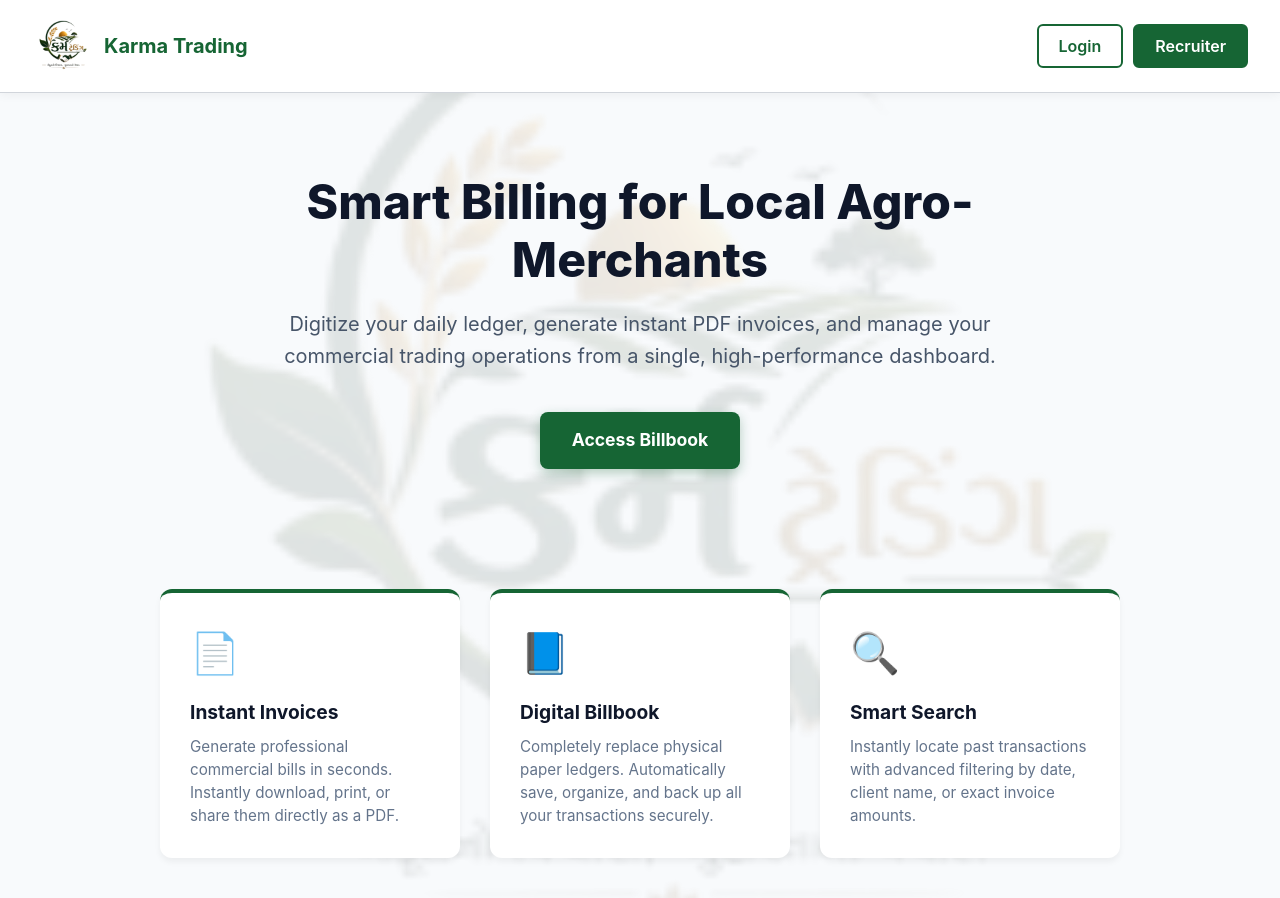
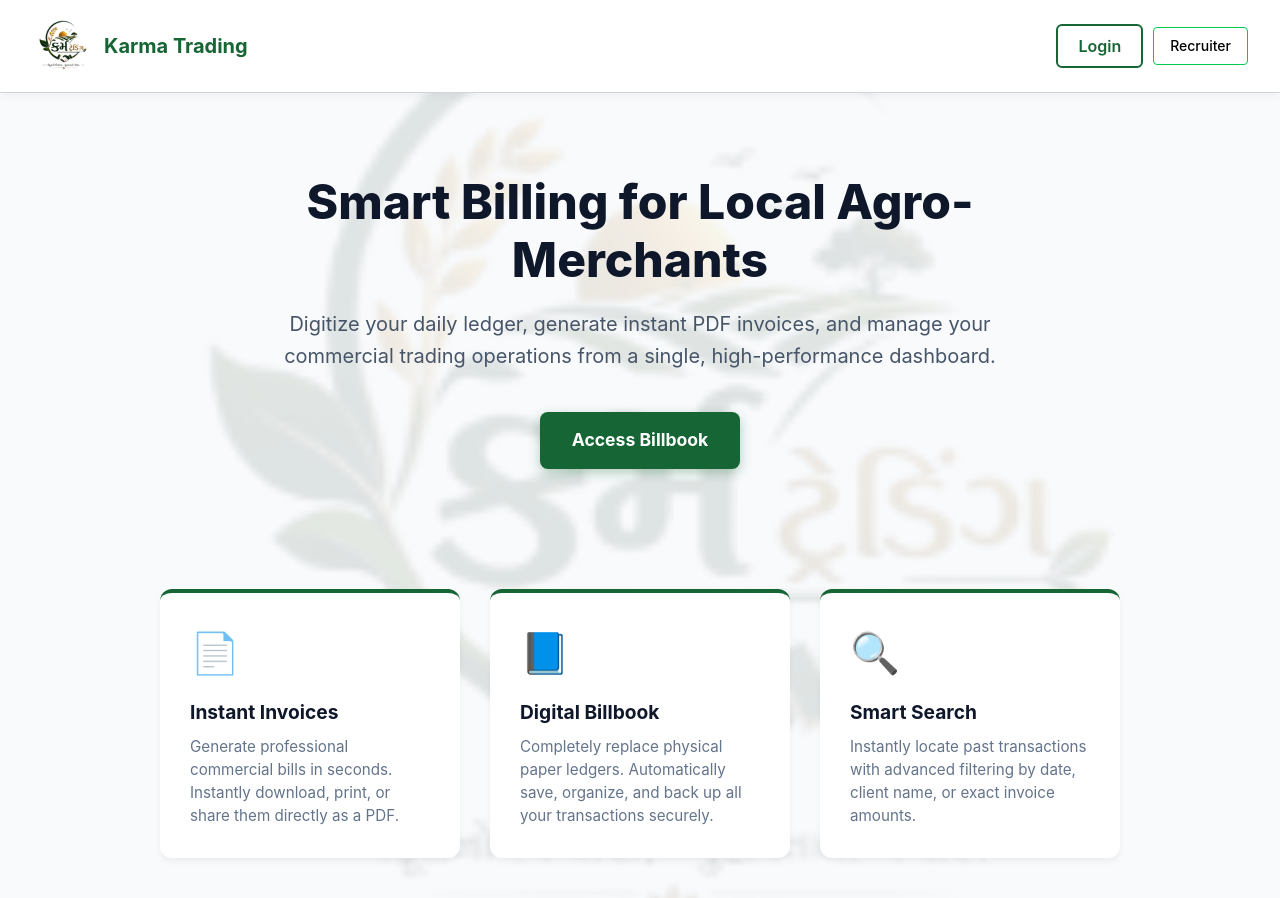
Before and after one commit to Prakash-Nandaniya/agro_merchent_management_system, a React (Vite) app in the folder fe/: page / in a window 1280 px wide. Built offline with nearby package versions, Linux system fonts and the light colour scheme; no server answers.

Commit message:
recruiter access gone

```diff
--- a/fe/src/pages/home/home.tsx
+++ b/fe/src/pages/home/home.tsx
@@ -1,45 +1,42 @@
 import { useNavigate } from 'react-router-dom';
-import { useEffect, useState } from "react";
-import { settings } from "@/settings";
+import { useEffect} from "react";
 import { useAuth } from '@/components/authcontext';
 import './home.css';
-import { useContext } from 'react';
-import { ErrorContext } from '@/components/errors/errorcontext';
+
 import OpaqueLoading from '@/components/opaqueloading/loading';
 
 export default function Home() {
-    const { isChecking, isAuthorized, refreshAuth } = useAuth();
+    const { isChecking, isAuthorized } = useAuth();
     const navigate = useNavigate();
-    const [loading, setLoading] = useState(false);
-    const errorcontext = useContext(ErrorContext);
 
-    async function handleRecruiterLogin() {
-        setLoading(true);
+    // async function handleRecruiterLogin() {
+    //     window.prompt("Sorry, Website is now in use, you will need credentials for access");
+        // setLoading(true);
 
-        try {
-            const res = await fetch(`${settings.BE_URL}/login`, {
-                method: 'POST',
-                headers: { 'Content-Type': 'application/json' },
-                credentials: 'include',
-                body: JSON.stringify({
-                    current_session_user_name: 'abcd',
-                    user_name: 'abcd',
-                    password: 'abcd',
-                }),
-            });
+        // try {
+        //     const res = await fetch(`${settings.BE_URL}/login`, {
+        //         method: 'POST',
+        //         headers: { 'Content-Type': 'application/json' },
+        //         credentials: 'include',
+        //         body: JSON.stringify({
+        //             current_session_user_name: 'abcd',
+        //             user_name: 'abcd',
+        //             password: 'abcd',
+        //         }),
+        //     });
 
-            if (!res.ok) {
-                const body = await res.json().catch(() => ({}));
-                throw new Error(body?.detail ? String(body.detail) : 'Login failed.');
-            }
-            await refreshAuth();
-            navigate('/dashboard');
-        } catch (err) {
-            errorcontext.addError(err instanceof Error ? err.message : 'Could not reach the server.');
-        } finally {
-            setLoading(false);
-        }
-    }
+        //     if (!res.ok) {
+        //         const body = await res.json().catch(() => ({}));
+        //         throw new Error(body?.detail ? String(body.detail) : 'Login failed.');
+        //     }
+        //     await refreshAuth();
+        //     navigate('/dashboard');
+        // } catch (err) {
+        //     errorcontext.addError(err instanceof Error ? err.message : 'Could not reach the server.');
+        // } finally {
+        //     setLoading(false);
+        // }
+    // }
 
     useEffect(() => {
         if (!isChecking && isAuthorized) {
@@ -78,8 +75,10 @@ export default function Home() {
                     <button className="login-btn" onClick={handleLoginClick}>
                         Login
                     </button>
-                    <button className="recruiter-btn" type="button" onClick={handleRecruiterLogin} disabled={loading}>
-                        {loading ? 'Signing in...' : 'Recruiter'}
+                   <button onClick={() => window.alert("Sorry, Website is now in use, you will need credentials for access")}
+                        className="flex items-center gap-2 px-4 py-2 text-sm font-medium text-black transition-all duration-300 bg-transparent border border-green-500 rounded cursor-pointer hover:border-green-400 hover:shadow-[0_0_10px_rgba(34,197,94,0.5)]"
+                    >
+                        Recruiter
                     </button>
                 </div>
             </nav>
```
